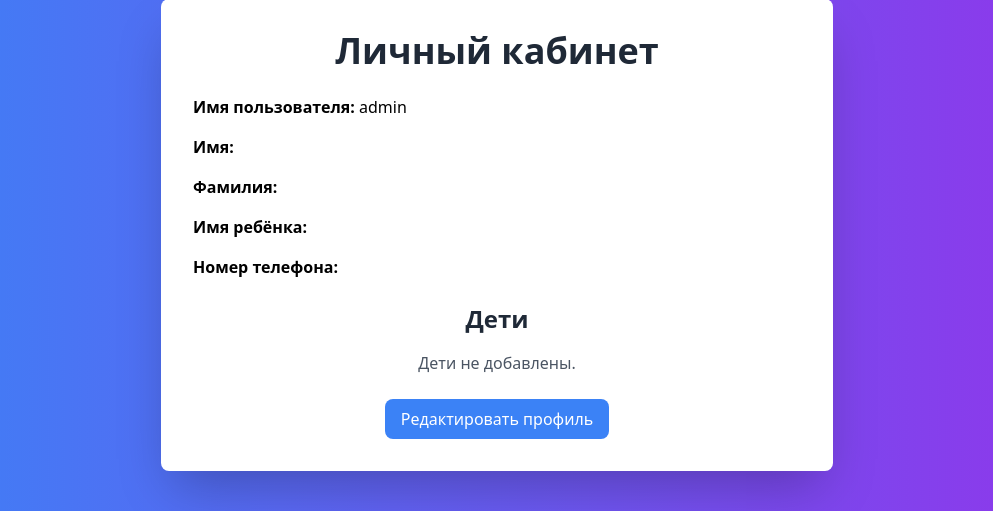
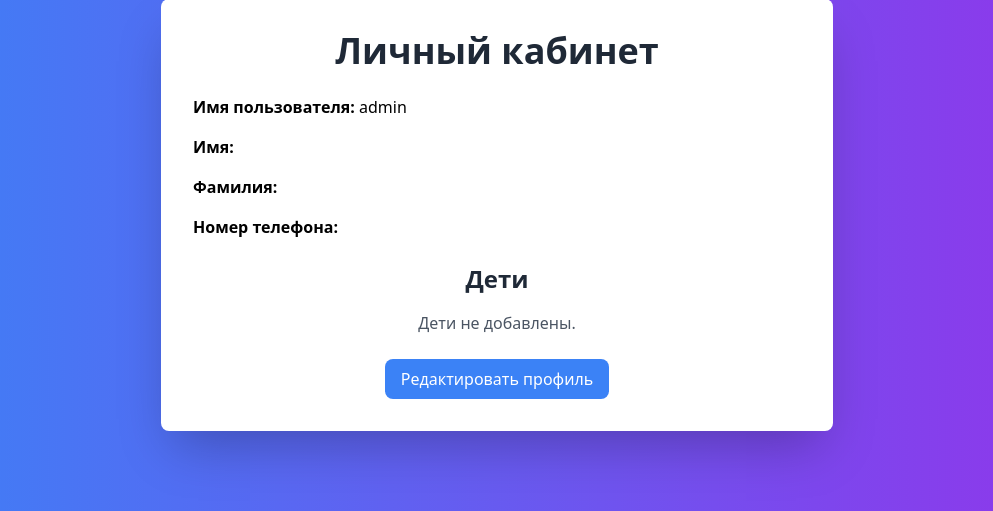
Before and after one commit to sal1hov/PlayStarProject, a Django app: page /accounts/profile/ in a window 1280 px wide. Shown: the part 117-628 px from the top of the page, without its empty margins (143-1136 px from the left). Run offline with Django 5.2, Linux system fonts and the light colour scheme; a user stored in the database is signed in; data comes from the database, SQL or seed files in the repository; both versions use the stored data as it was after the commit; some libraries are stand-ins or nearby versions.

Commit message:
Обновление

```diff
--- a/Project/accounts/forms.py
+++ b/Project/accounts/forms.py
@@ -7,12 +7,11 @@ User = get_user_model()
 class UserUpdateForm(forms.ModelForm):
     class Meta:
         model = User
-        fields = ['username', 'first_name', 'last_name', 'child_name', 'phone_number']
+        fields = ['username', 'first_name', 'last_name', 'phone_number']  # Убрали child_name
         labels = {
             'username': 'Имя пользователя',
             'first_name': 'Имя',
             'last_name': 'Фамилия',
-            'child_name': 'Имя ребенка',
             'phone_number': 'Номер телефона',
         }
 
--- a/Project/accounts/templates/accounts/profile.html
+++ b/Project/accounts/templates/accounts/profile.html
@@ -20,7 +20,6 @@
         <p><strong>Имя пользователя:</strong> {{ user.username }}</p>
         <p><strong>Имя:</strong> {{ user.first_name }}</p>
         <p><strong>Фамилия:</strong> {{ user.last_name }}</p>
-        <p><strong>Имя ребёнка:</strong> {{ user.child_name }}</p>
         <p><strong>Номер телефона:</strong> {{ user.phone_number }}</p>
     </div>
 
```
Also changed, not shown: Project/db.sqlite3.
